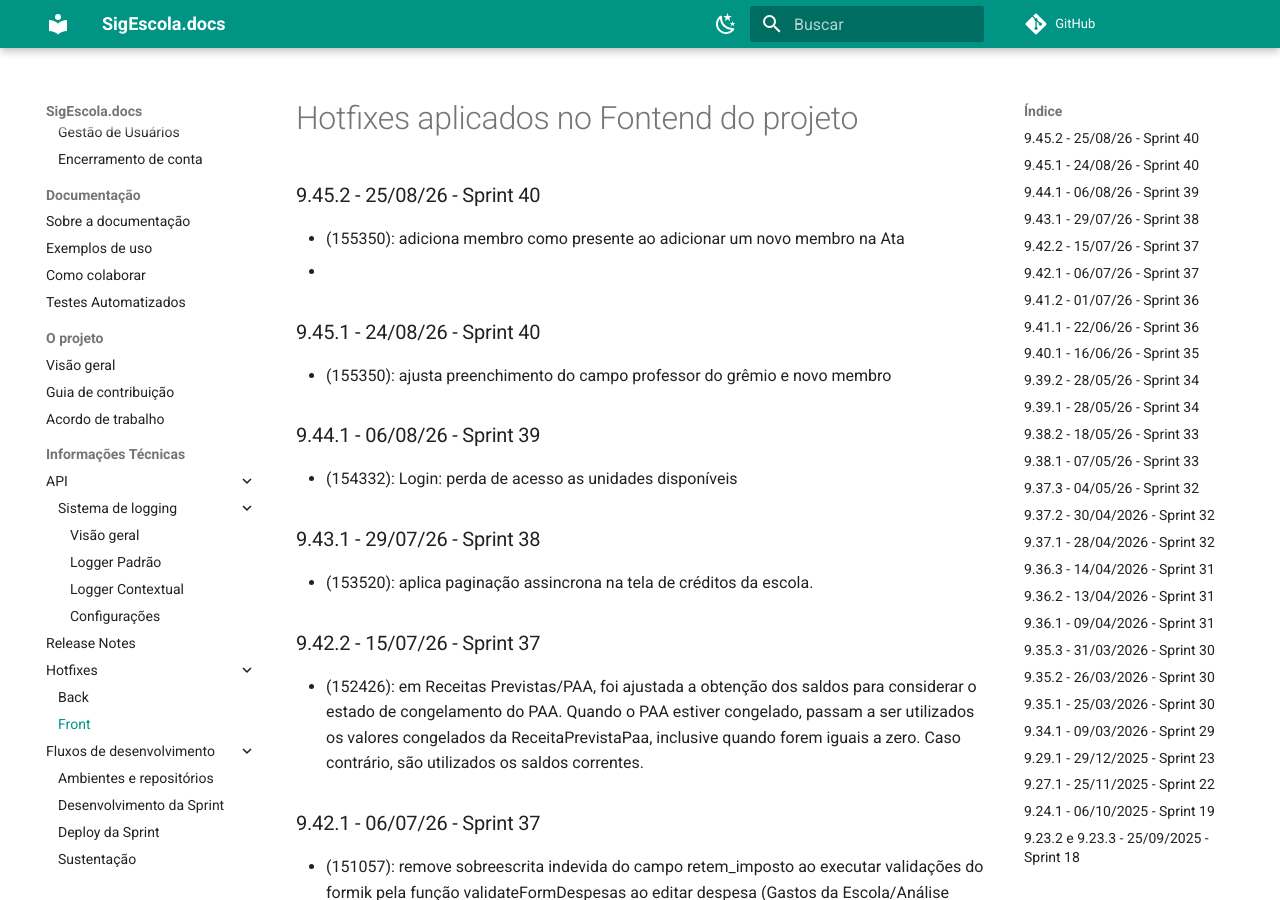
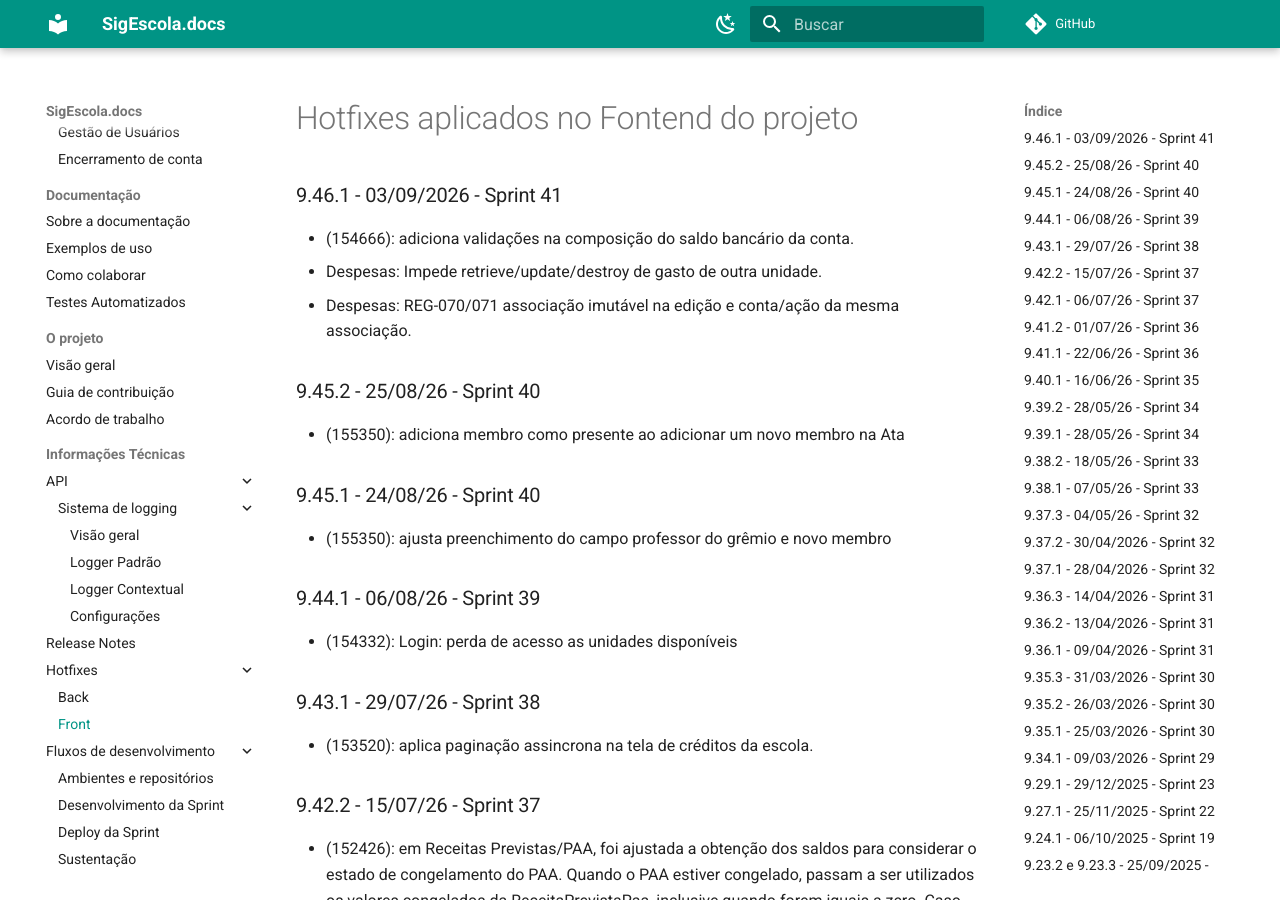
Before and after one commit to prefeiturasp/SME-PTRF-Docs, an MkDocs documentation site: the page built from docs/projeto/hotfixes_front.md, in a window 1280 px wide and 900 px high. Built offline with MkDocs 1.6.1 and Material for MkDocs 9.7.7, drawn with Linux system fonts in a browser that asks for light colours; comment, search, counter and statistics services are not loaded.

Commit message:
Update hotfixes_front.md

```diff
--- a/docs/projeto/hotfixes_front.md
+++ b/docs/projeto/hotfixes_front.md
@@ -1,8 +1,13 @@
 # Hotfixes aplicados no Fontend do projeto
+
+### 9.46.1 - 03/09/2026 - Sprint 41
+* (154666): adiciona validações na composição do saldo bancário da conta.
+* Despesas: Impede retrieve/update/destroy de gasto de outra unidade.
+* Despesas: REG-070/071 associação imutável na edição e conta/ação da mesma associação.
 
 ### 9.45.2 - 25/08/26 - Sprint 40
 * (155350): adiciona membro como presente ao adicionar um novo membro na Ata
-*
+
 ### 9.45.1 - 24/08/26 - Sprint 40
 * (155350): ajusta preenchimento do campo professor do grêmio e novo membro
 
```
